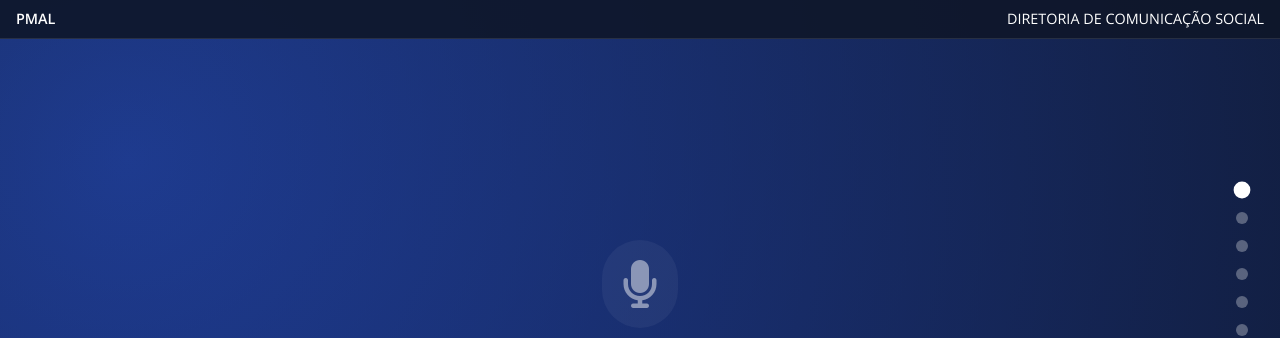
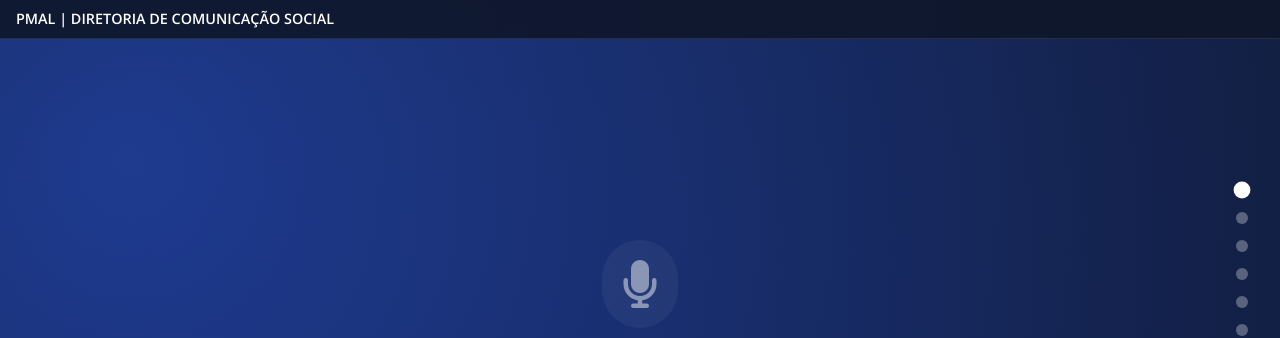
Before and after one commit to Cr1st1ann0/ena, a plain HTML site: page index.html in a window 1280 px wide. Shown: the top 338 px of the page. Drawn offline with nearby package versions, Linux system fonts and the light colour scheme.

Commit message:
index.html

```diff
--- a/index.html
+++ b/index.html
@@ -106,8 +106,7 @@
 <body>
     <!-- Header -->
     <div class="header">
-        <div class="font-bold">PMAL</div>
-        <div>DIRETORIA DE COMUNICAÇÃO SOCIAL</div>
+        <div class="font-bold">PMAL | DIRETORIA DE COMUNICAÇÃO SOCIAL</div>
     </div>
 
     <!-- Footer -->
```
